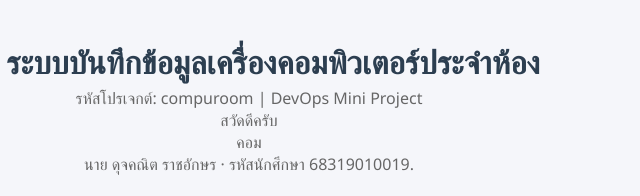
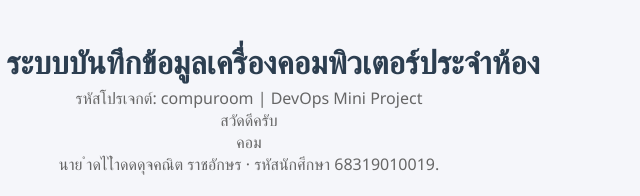
Before and after one commit to dujkanitrataksorn/midterm-devops-compuroom-68319010019, a plain HTML site: page frontend/index.html in a window 1280 px wide. Shown: the top 196 px of the page, 391-1031 px from the left. Drawn offline with Linux system fonts and the light colour scheme; no server answers.

Commit message:
Update student information in header section

```diff
--- a/frontend/index.html
+++ b/frontend/index.html
@@ -95,7 +95,7 @@
   <p>รหัสโปรเจกต์: compuroom | DevOps Mini Project </p>
   <P>สวัดดีครับ</P>
   <P>คอม</P>
-  <p class="student-info">นาย ดุจคณิต ราชอักษร · รหัสนักศึกษา 68319010019.</p>
+  <p class="student-info">นาย ำดไไำดดดุจคณิต ราชอักษร · รหัสนักศึกษา 68319010019.</p>
 </header>
 
 <form id="computer-form">
```
